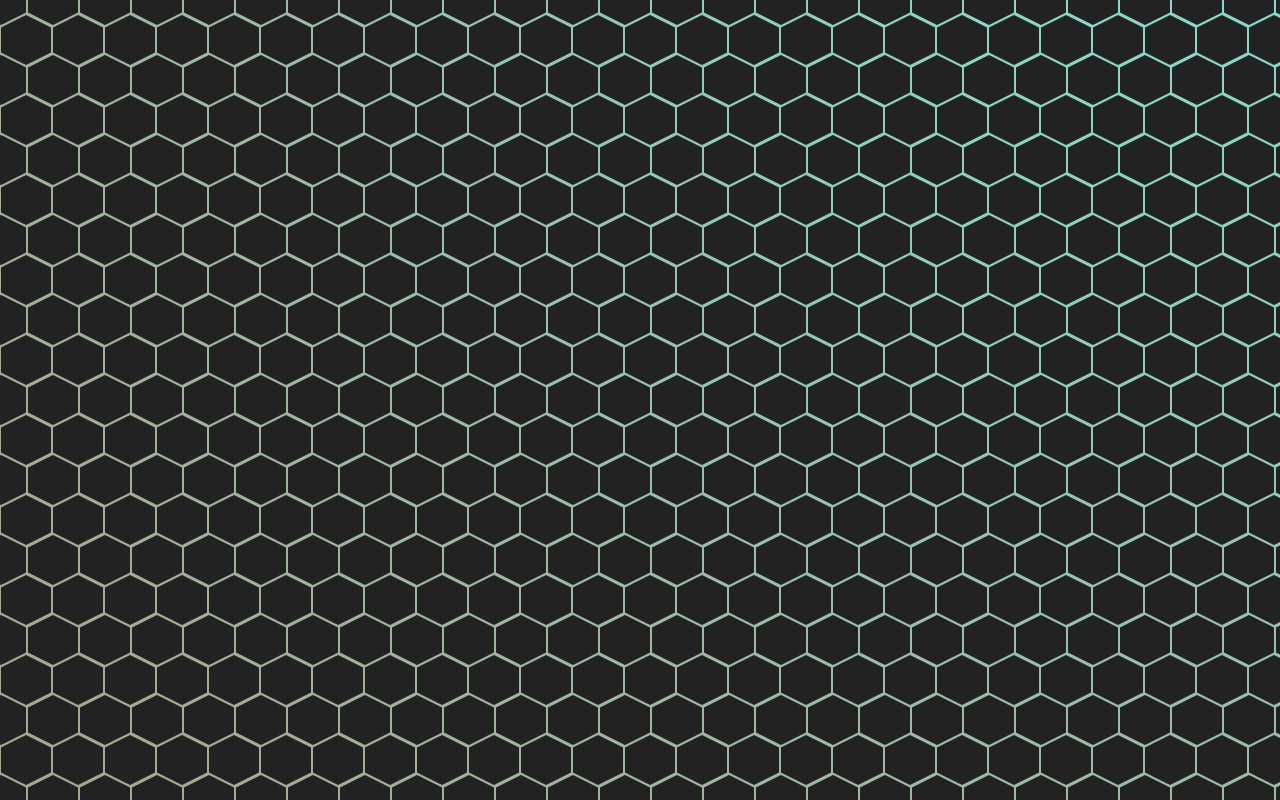
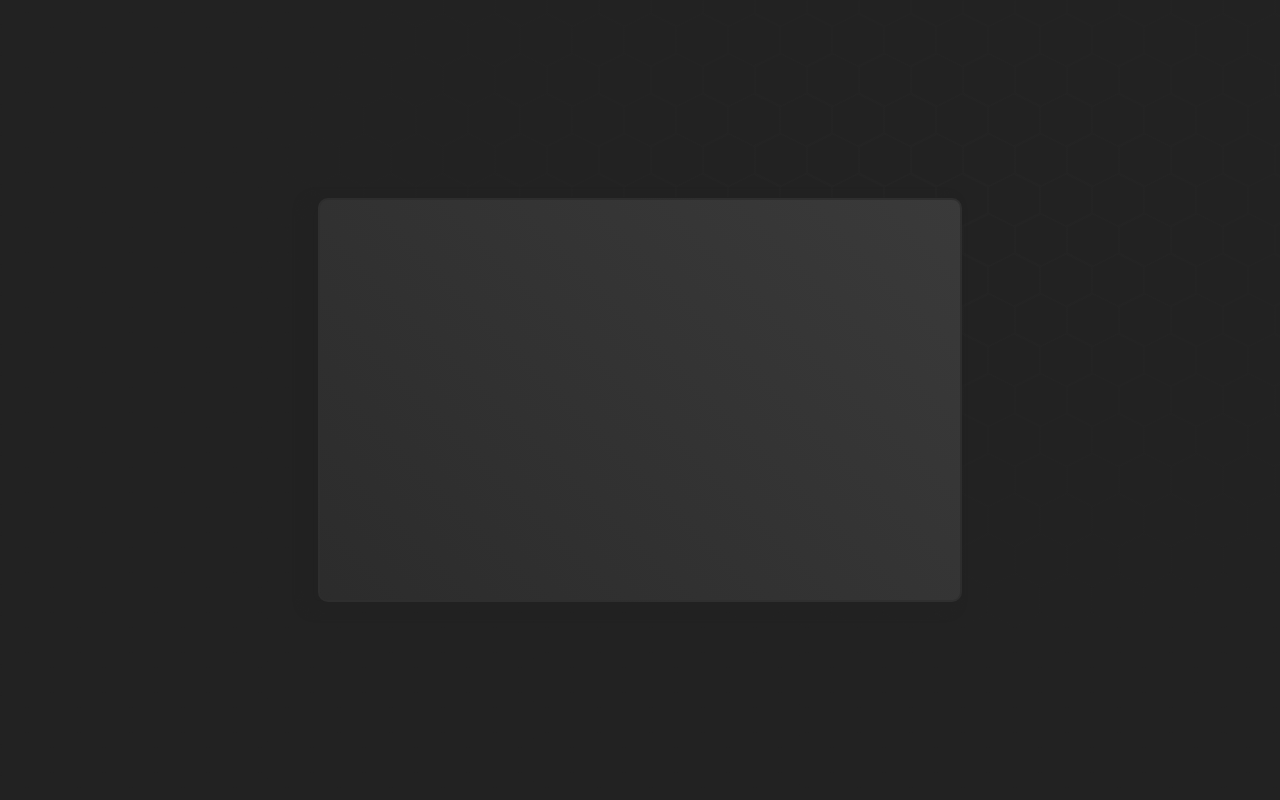
Before and after one commit to alexhartenburg/alexhartenburg.com, a React (Vite) app: page / in a window 1280 px wide. Built offline with nearby package versions, Linux system fonts and the light colour scheme.

Commit message:
Did stuff

```diff
--- a/src/App.tsx
+++ b/src/App.tsx
@@ -1,10 +1,12 @@
 import Background from './components/Background/Background';
+import ContentPane from './components/ContentPane/ContentPane';
 
 function App() {
 
   return (
     <>
       <Background />
+      <ContentPane />
     </>
   )
 }
--- a/src/components/Background/Background.tsx
+++ b/src/components/Background/Background.tsx
@@ -1,29 +1,43 @@
 import { useState, useEffect } from 'react';
 import styled, { keyframes }  from 'styled-components';
 
-const glowAnimation = keyframes`
-  0% { background-position: 0% 100%; }
-  1% { background-position: 13% 87%; }
-  48% { background-position: 87% 13%; }
-  49% { background-position: 100% 0%; }
-  50% { background-position: 100% 100%; }
-  51% { background-position: 87% 87%; }
-  98% { background-position: 13% 13%; }
-  99% { background-position: 0% 0%; }
-  100% { background-position: 0% 100%; }
+const glowAnimation = (props: string) => keyframes`
+    0% { background: #222; }
+    20% { background-color: ${props}; }
+    100% { background-color: #222; }
+`;
+
+const glowPositionAnimation = keyframes`
+    0% { background-position: 0% 0%; }
+    25% { background-position: 0% 100%; }
+    50% { background-position: 100% 0%; }
+    75% { background-position: 100% 100%; }
+    100% { background-position: 0% 0%; }
 `;
 
 const GlowContainer = styled.div`
     position: absolute;
     top: 0;
     left: 0;
+    z-index: -2;
+    width: 100vw;
+    height: 100vh;
+    animation: ${props => glowAnimation("#555")} 10s ease infinite alternate;
+`;
+
+// ${props => props.theme.colors.primary.light};
+
+const GlowMask = styled.div`
+    position: absolute;
+    top: 0;
+    left: 0;
     z-index: -1;
-  width: 100vw;
-  height: 100vh;
-  background-size: 1000vw 1000vw;
-  background-image: radial-gradient(${props => props.theme.palette.primary.light} 1%, ${props => props.theme.palette.warning.dark} 40%, #222 60%);
-  animation: ${glowAnimation} 60s ease infinite alternate;
-`;
+    width: 100vw;
+    height: 100vh;
+    background-image: radial-gradient(transparent 0%, #222 50%);
+    background-size: 150% 150%;
+    animation: ${glowPositionAnimation} 30s ease infinite;
+`
 
 const HoneycombGrid = styled.div`
   flex-wrap: wrap;
@@ -80,6 +94,7 @@ const Background = () => {
   return (
     <>
     <GlowContainer />
+    <GlowMask />
     <HoneycombGrid>
       {[...Array(rows)].map((_, i) => (
         <Row key={i}>
--- /dev/null
+++ b/src/components/ContentPane/ContentPane.tsx
@@ -0,0 +1,20 @@
+import styled from "styled-components";
+
+const Pane = styled.div`
+  position: absolute;
+  top: 50%;
+  left: 50%;
+  transform: translate(-50%, -50%);
+  width: 50vw;
+  height: 50vh;
+  border-radius: 10px;
+  border: 2px solid rgba(45, 45, 45, 0.8);
+  background-image: linear-gradient(45deg, rgba(45, 45, 45, 0.95), rgba(60, 60, 60, 0.95));
+  box-shadow: -10px 5px 10px 5px rgba(34,34,34, 0.95);
+`;
+
+const ContentPane = () => {
+  return <Pane />;
+};
+
+export default ContentPane;
```
